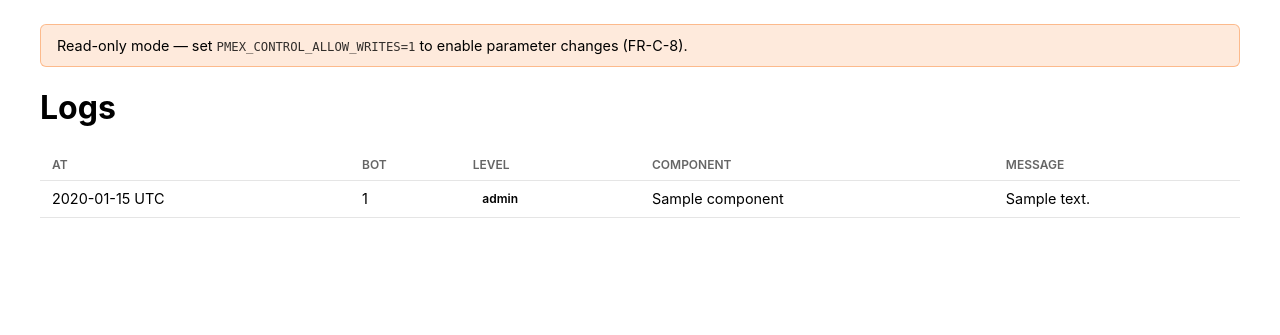
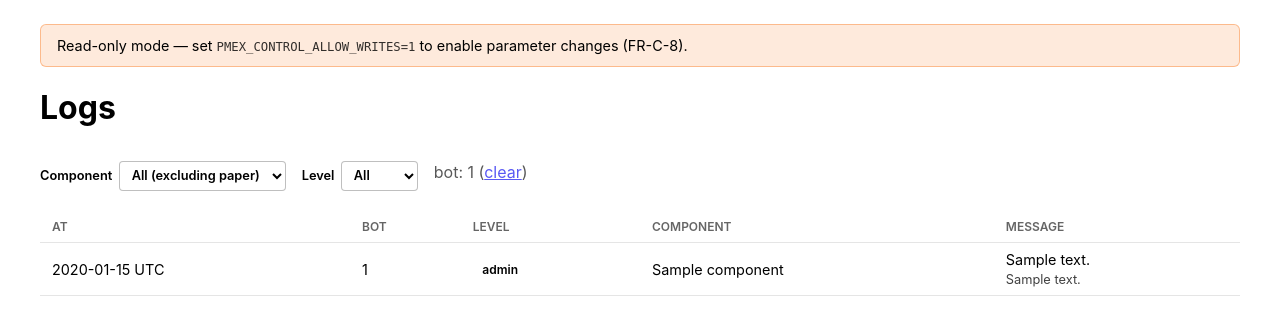
Before and after one commit to Ayushjain2205/pmex-shadow, a Python web app: template pmex_shadow/control/templates/logs.html in a window 1280 px wide. Shown: the part 45-380 px from the top of the page. Run offline with Jinja, Linux system fonts and the light colour scheme; the template is opened without the code that fills it: most values are stand-ins (such as "Sample title", 1, 10 or a date in 2020).

Commit message:
Make the Logs page usable: filters, rendered context, pagination
/logs was an unfiltered dump of the raw events table with no way to make sense of
it — found from a direct report that the page was useless. Root cause: 98% of all
events (14,050 of ~14,300) are the paper research logger's per-fill "simulated
fill" / "no orderbook available" rows, which drowned out the operationally
relevant ones (watcher.chain reconnects, bot.health halts) on every page load —
the most recent 200 rows were reliably 100% paper noise. The event context column
(where all the useful detail lives — the reconnect error, the halt duration) was
already being fetched by bot_detail's log tail and never rendered at all, and
wasn't fetched or rendered on /logs either.

- logs_view() now takes component/level filters and defaults to excluding the
  `paper` component (opt back in via component=all or component=paper explicitly)
- context is rendered under the message as a compact key:value line, same
  treatment as skip_detail already gets on the decisions table, on both /logs and
  bot_detail's log tail
- /logs is now paginated (was a bare LIMIT 200, no way to see anything older)
- added .pill-INFO to base.html — INFO rows show up more now that context makes
  them worth reading, and were rendering with no pill styling at all

Confirmed live: the component/level filters immediately surfaced two things that
were invisible before — repeated bot.health CRITICAL halts on watcher heartbeat
staleness, and the actual reason the chain watcher reconnects (Alchemy WS closing
with 1011 keepalive ping timeout), both previously buried under paper noise.

Co-Authored-By: Claude Sonnet 5 <noreply@anthropic.com>

```diff
--- a/pmex_shadow/control/app.py
+++ b/pmex_shadow/control/app.py
@@ -146,10 +146,10 @@ def create_app(settings: Settings | None = None) -> FastAPI:
         return RedirectResponse(f"/targets?message={quote(message)}", status_code=303)
 
     @app.get("/logs")
-    async def logs(request: Request, bot_id: str | None = None):
+    async def logs(request: Request, bot_id: str | None = None, component: str | None = None, level: str | None = None, page: int = 1):
         async with app.state.pool.acquire() as conn:
-            rows = await queries.logs_view(conn, bot_id)
-        return templates.TemplateResponse(request, "logs.html", _ctx(request, logs=rows, active_nav="logs"))
+            result = await queries.logs_view(conn, bot_id, component, level, page)
+        return templates.TemplateResponse(request, "logs.html", _ctx(request, active_nav="logs", **result))
 
     @app.get("/bots/{bot_id}/params")
     async def params_form(request: Request, bot_id: str, message: str | None = None, applied: bool | None = None):
--- a/pmex_shadow/control/templates/base.html
+++ b/pmex_shadow/control/templates/base.html
@@ -21,6 +21,7 @@
     .pill-pending_resolution, .pill-built, .pill-submitted, .pill-acked { background: color-mix(in srgb, #eab308 25%, transparent); color: #a16207; }
     .pill-paused_decay, .pill-paused_dormant, .pill-paused_manual, .pill-rejected, .pill-CRITICAL, .pill-rejected_order, .pill-written_off, .pill-disputed { background: color-mix(in srgb, #ef4444 25%, transparent); color: #dc2626; }
     .pill-WARN { background: color-mix(in srgb, #f97316 25%, transparent); color: #ea580c; }
+    .pill-INFO { background: color-mix(in srgb, #64748b 20%, transparent); color: #475569; }
     .pill-COPY { background: color-mix(in srgb, #3b82f6 25%, transparent); color: #2563eb; }
     .pill-SKIP { background: color-mix(in srgb, #eab308 25%, transparent); color: #a16207; }
     /* Skip-reason categories (control/queries.py's _SKIP_REASON_META) — eight
--- a/pmex_shadow/control/templates/bot_detail.html
+++ b/pmex_shadow/control/templates/bot_detail.html
@@ -127,7 +127,10 @@
       <tr>
         <td><span class="pill pill-{{ l.level }}">{{ l.level }}</span></td>
         <td>{{ l.component }}</td>
-        <td>{{ l.message }}</td>
+        <td>
+          {{ l.message }}
+          {% if l.context_summary %}<div style="font-size:0.8rem;opacity:0.75;margin-top:0.25rem;word-break:break-word;">{{ l.context_summary }}</div>{% endif %}
+        </td>
         <td><span data-utc="{{ l.at.isoformat() }}">{{ l.at.strftime("%Y-%m-%d %H:%M:%S") }} UTC</span></td>
       </tr>
       {% endfor %}
--- a/pmex_shadow/control/templates/logs.html
+++ b/pmex_shadow/control/templates/logs.html
@@ -2,8 +2,35 @@
 {% block title %}Logs — pmex-shadow{% endblock %}
 {% block content %}
 <h1>Logs</h1>
+
+<form method="get" style="display:flex;align-items:center;gap:1rem;margin-bottom:1rem;flex-wrap:wrap;">
+  <label style="display:flex;align-items:center;gap:0.4rem;">
+    Component
+    <select name="component" onchange="this.form.submit()">
+      <option value="" {% if not component %}selected{% endif %}>All (excluding paper)</option>
+      <option value="all" {% if component == "all" %}selected{% endif %}>All (including paper)</option>
+      {% for c in all_components %}
+      <option value="{{ c }}" {% if component == c %}selected{% endif %}>{{ c }}</option>
+      {% endfor %}
+    </select>
+  </label>
+  <label style="display:flex;align-items:center;gap:0.4rem;">
+    Level
+    <select name="level" onchange="this.form.submit()">
+      <option value="" {% if not level %}selected{% endif %}>All</option>
+      {% for lv in all_levels %}
+      <option value="{{ lv }}" {% if level == lv %}selected{% endif %}>{{ lv }}</option>
+      {% endfor %}
+    </select>
+  </label>
+  {% if bot_id %}
+  <span style="opacity:0.65;">bot: {{ bot_id }} (<a href="/logs?component={{ component or '' }}&level={{ level or '' }}">clear</a>)</span>
+  {% endif %}
+  <noscript><button type="submit">Apply</button></noscript>
+</form>
+
 {% if not logs %}
-<p>No log entries.</p>
+<p>No log entries{% if component and component != "all" %} for component {{ component }}{% endif %}{% if level %} at level {{ level }}{% endif %}.</p>
 {% else %}
 <table>
   <thead><tr><th>At</th><th>Bot</th><th>Level</th><th>Component</th><th>Message</th></tr></thead>
@@ -14,10 +41,24 @@
       <td>{{ l.bot_id or "—" }}</td>
       <td><span class="pill pill-{{ l.level }}">{{ l.level }}</span></td>
       <td>{{ l.component }}</td>
-      <td>{{ l.message }}</td>
+      <td>
+        {{ l.message }}
+        {% if l.context_summary %}<div style="font-size:0.8rem;opacity:0.75;margin-top:0.25rem;word-break:break-word;">{{ l.context_summary }}</div>{% endif %}
+      </td>
     </tr>
     {% endfor %}
   </tbody>
 </table>
+{% if pg.total_pages > 1 %}
+<div style="display:flex;align-items:center;gap:0.75rem;margin-top:0.75rem;font-size:0.85rem;">
+  {% if pg.page > 1 %}
+  <a href="?component={{ component or '' }}&level={{ level or '' }}&bot_id={{ bot_id or '' }}&page={{ pg.page - 1 }}">← Prev</a>
+  {% else %}<span style="opacity:0.35;">← Prev</span>{% endif %}
+  <span style="opacity:0.65;">Page {{ pg.page }} of {{ pg.total_pages }} · {{ pg.total }} total</span>
+  {% if pg.page < pg.total_pages %}
+  <a href="?component={{ component or '' }}&level={{ level or '' }}&bot_id={{ bot_id or '' }}&page={{ pg.page + 1 }}">Next →</a>
+  {% else %}<span style="opacity:0.35;">Next →</span>{% endif %}
+</div>
+{% endif %}
 {% endif %}
 {% endblock %}
```
Also changed, not shown: pmex_shadow/control/queries.py (+62 -9 lines).
